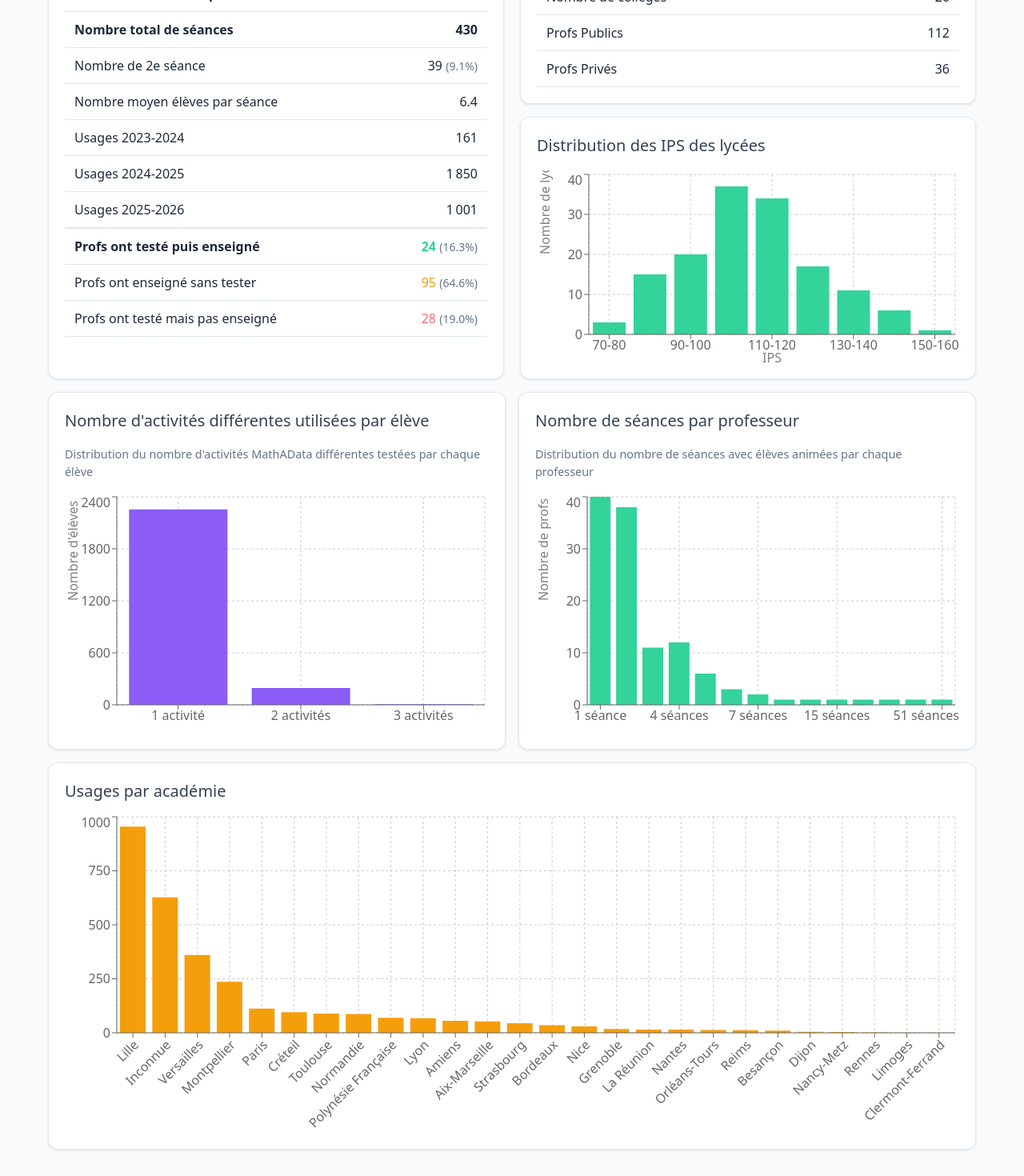
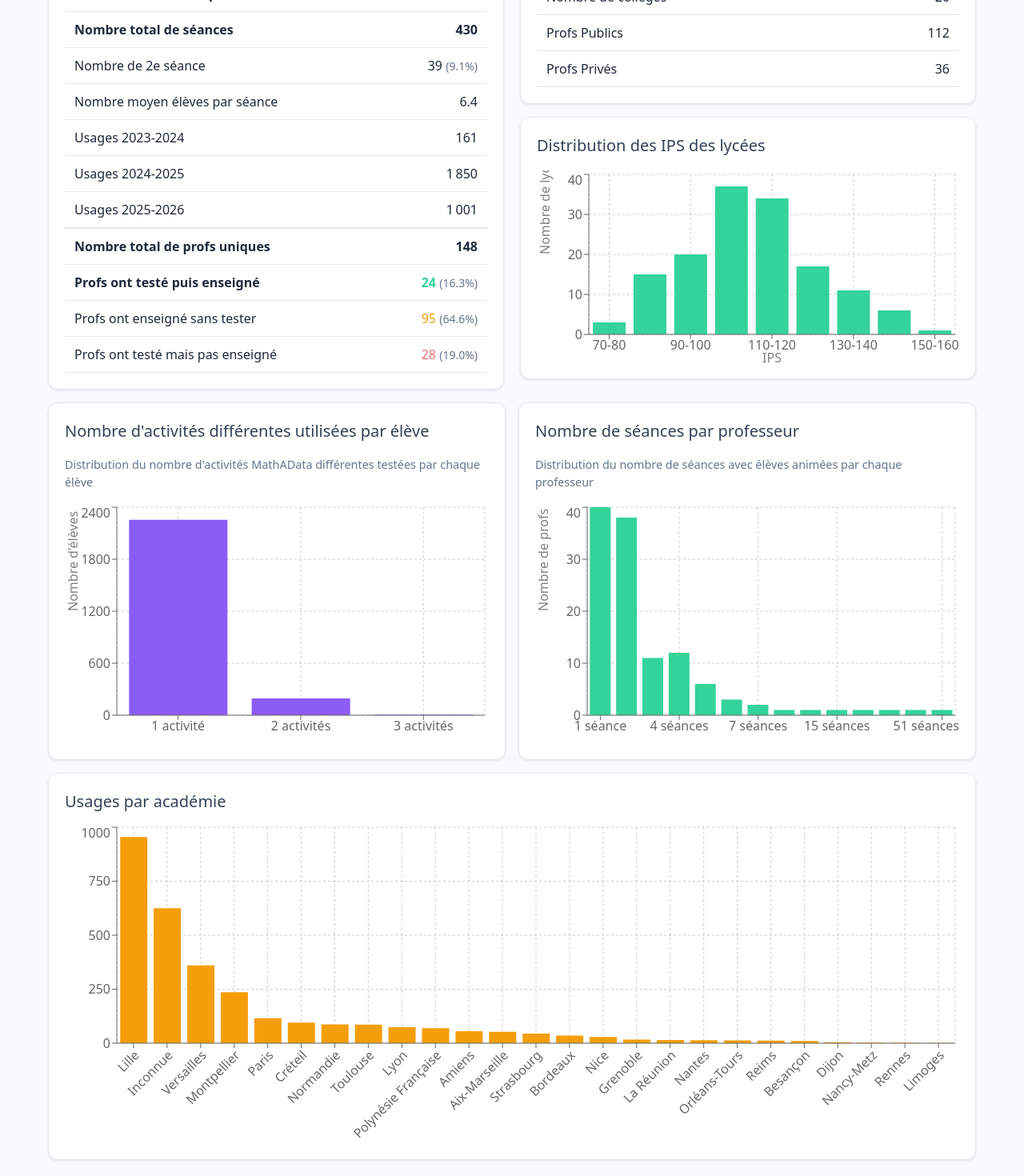
Before and after one commit to akimx98/mathadata-dashboard-next, a Next.js app: page / in a window 1280 px wide. Shown: the part 3509-4979 px from the top of the page at 80% size. Built offline with nearby package versions, Linux system fonts and the light colour scheme.

Commit message:
feat: add unique teacher academy statistics

```diff
--- a/components/Dashboard.tsx
+++ b/components/Dashboard.tsx
@@ -5,7 +5,7 @@ import dynamic from "next/dynamic";
 import Papa from "papaparse";
 import {
   LineChart, Line, XAxis, YAxis, CartesianGrid, Tooltip, Legend, ResponsiveContainer,
-  BarChart, Bar
+  BarChart, Bar, ComposedChart
 } from "recharts";
 import type { UsageMapProps } from "@/components/UsageMap";
 import { Modal } from "@/components/Modal";
@@ -390,6 +390,15 @@ export default function Dashboard() {
   // --- Agrégat par UAI & jointure annuaire ---
   const annMap = useMemo(() => new Map(annuaire.map(a => [a.uai, a])), [annuaire]);
 
+  const getAcademyForUsageRow = (r: UsageRow) => {
+    const uai = (
+      r.Role === "teacher"
+        ? r.uai_teach || r.uai_el || r.uai || ""
+        : r.uai_el || r.uai || ""
+    ).trim();
+    return annMap.get(uai)?.academie || "Inconnue";
+  };
+
   // Calculer les statistiques détaillées pour un établissement (utilisé pour le tableau principal - VERSION FILTRÉE)
   const getEtablissementStatsFiltered = (uai: string) => {
     // 1. Récupérer toutes les sessions pour cet UAI (élèves uniquement) - PÉRIODE FILTRÉE
@@ -1033,10 +1042,13 @@ export default function Dashboard() {
       }
     }
 
+    const totalProfsUniques = teacherBehavior.size;
+
     return {
       totalUsages,
       totalEtablissements,
       totalElevesUniques,
+      totalProfsUniques,
       nombreLycees,
       nombreColleges,
       nombreProfsPublics,
@@ -1266,13 +1278,11 @@ export default function Dashboard() {
     return teachers;
   };
 
-  // Usages par académie (basé sur l'établissement de l'élève) - FILTRÉ PAR PÉRIODE
+  // Usages par académie : établissement enseignant pour les tests, établissement élève pour la classe.
   const usageByAcademie = useMemo(() => {
     const map = new Map<string, number>();
     for (const r of rowsFilteredByDate) {
-      const uai = (r.uai_el || r.uai || "").trim();
-      const info = annMap.get(uai);
-      const academie = info?.academie || "Inconnue";
+      const academie = getAcademyForUsageRow(r);
       map.set(academie, (map.get(academie) || 0) + 1);
     }
     return Array.from(map.entries())
@@ -1795,6 +1805,16 @@ export default function Dashboard() {
   const getMonthlyDataFiltered = (filterFn: (r: UsageRow & { _date: Date }) => boolean) => {
     const filteredData = rowsWithDate.filter(filterFn);
     const m = groupCount(filteredData, r => fmtMonth(r._date));
+    const teachersByMonth = new Map<string, Set<string>>();
+
+    for (const r of filteredData) {
+      if (!r.teacher) continue;
+      const month = fmtMonth(r._date);
+      if (!teachersByMonth.has(month)) {
+        teachersByMonth.set(month, new Set());
+      }
+      teachersByMonth.get(month)!.add(r.teacher);
+    }
 
     // Trouver les dates min/max globales
     if (rowsWithDate.length === 0) return [];
@@ -1816,16 +1836,13 @@ export default function Dashboard() {
     // Créer le résultat avec 0 pour les mois sans données
     return allMonths.map(month => ({
       month,
-      count: m.get(month) || 0
+      count: m.get(month) || 0,
+      uniqueTeachers: teachersByMonth.get(month)?.size || 0
     }));
   };
 
   const getMonthlyDataForAcademie = (academie: string) => {
-    return getMonthlyDataFiltered(r => {
-      const uai = (r.uai_el || r.uai || "").trim();
-      const info = annMap.get(uai);
-      return (info?.academie || "Inconnue") === academie;
-    });
+    return getMonthlyDataFiltered(r => getAcademyForUsageRow(r) === academie);
   };
 
   const getMonthlyDataForActivity = (activityId: string) => {
@@ -2718,6 +2735,10 @@ export default function Dashboard() {
                 <td style={{textAlign:"right"}}>{globalStats.usages2025_2026.toLocaleString("fr-FR")}</td>
               </tr>
               <tr style={{borderTop: "2px solid #e2e8f0"}}>
+                <td><strong>Nombre total de profs uniques</strong></td>
+                <td style={{textAlign:"right"}}><strong>{globalStats.totalProfsUniques.toLocaleString("fr-FR")}</strong></td>
+              </tr>
+              <tr>
                 <td><strong>Profs ont testé puis enseigné</strong></td>
                 <td style={{textAlign:"right", color: "#34d399", fontWeight: "600"}}>
                   {globalStats.profsTestedThenTaught.toLocaleString("fr-FR")}
@@ -2987,6 +3008,7 @@ export default function Dashboard() {
           console.log("Modal académie ouvert pour:", selectedAcademie);
           const monthlyData = getMonthlyDataForAcademie(selectedAcademie);
           const totalUsagesAcademie = monthlyData.reduce((sum, d) => sum + d.count, 0);
+          const academyRows = rowsWithDate.filter(r => getAcademyForUsageRow(r) === selectedAcademie);
 
           // Calculer le nombre de lycées dans cette académie (utiliser les données globales, pas filtrées)
           const lyceesAcademie = usageByUaiGlobal.filter(u => u.academie === selectedAcademie);
@@ -2996,15 +3018,26 @@ export default function Dashboard() {
           // Calculer le nombre d'élèves pour cette académie depuis les données globales
           const nbEleves = Array.from(
             new Set(
-              rowsWithDate
-                .filter(r => {
-                  const uai = (r.uai_el || r.uai || "").trim();
-                  const meta = annMap.get(uai);
-                  return meta?.academie === selectedAcademie && r.Role === "student" && r.student;
-                })
+              academyRows
+                .filter(r => r.Role === "student" && r.student)
                 .map(r => r.student!)
             )
           ).length;
+
+          const profsEnClasse = new Set(
+            academyRows
+              .filter(r => r.Role === "student" && r.teacher)
+              .map(r => r.teacher!)
+          );
+          const profsAyantTeste = new Set(
+            academyRows
+              .filter(r => r.Role === "teacher" && r.teacher)
+              .map(r => r.teacher!)
+          );
+          const profsTestUniquement = new Set(
+            Array.from(profsAyantTeste).filter(teacher => !profsEnClasse.has(teacher))
+          );
+          const profsUniques = new Set([...profsEnClasse, ...profsAyantTeste]);
 
           // Récupérer les statistiques officielles
           const officialStats = officialAcademyStats?.[selectedAcademie];
@@ -3059,6 +3092,13 @@ export default function Dashboard() {
                         )}
                       </div>
                     )}
+                    <div>
+                      <span className="muted">Profs uniques :</span>{" "}
+                      <strong style={{color: "#3b82f6"}}>{profsUniques.size.toLocaleString("fr-FR")}</strong>
+                      <span style={{color: "#64748b", fontSize: "0.8rem", marginLeft: "4px"}}>
+                        ({profsEnClasse.size.toLocaleString("fr-FR")} en classe · {profsTestUniquement.size.toLocaleString("fr-FR")} test uniquement)
+                      </span>
+                    </div>
                   </div>
 
               <h3 style={{fontSize: "1rem", marginBottom: "12px", color: "#475569"}}>
@@ -3067,13 +3107,29 @@ export default function Dashboard() {
 
               <div style={{height: 400, marginTop: "20px"}}>
                 <ResponsiveContainer width="100%" height="100%">
-                  <LineChart data={monthlyData}>
+                  <ComposedChart data={monthlyData}>
                     <CartesianGrid strokeDasharray="3 3" />
                     <XAxis dataKey="month" angle={-45} textAnchor="end" height={80} />
-                    <YAxis allowDecimals={false} />
+                    <YAxis yAxisId="usages" allowDecimals={false} />
+                    <YAxis
+                      yAxisId="profs"
+                      orientation="right"
+                      allowDecimals={false}
+                      tick={{fill: "#94a3b8", fontSize: 11}}
+                      axisLine={{stroke: "#cbd5e1"}}
+                    />
                     <Tooltip />
                     <Legend />
+                    <Bar
+                      yAxisId="profs"
+                      dataKey="uniqueTeachers"
+                      name="Profs uniques mensuels"
+                      fill="#cbd5e1"
+                      fillOpacity={0.55}
+                      barSize={12}
+                    />
                     <Line
+                      yAxisId="usages"
                       type="monotone"
                       dataKey="count"
                       name="Usages mensuels"
@@ -3081,7 +3137,7 @@ export default function Dashboard() {
                       strokeWidth={2}
                       dot={{ fill: "#f59e0b", r: 4 }}
                     />
-                  </LineChart>
+                  </ComposedChart>
                 </ResponsiveContainer>
               </div>
             </>
```
